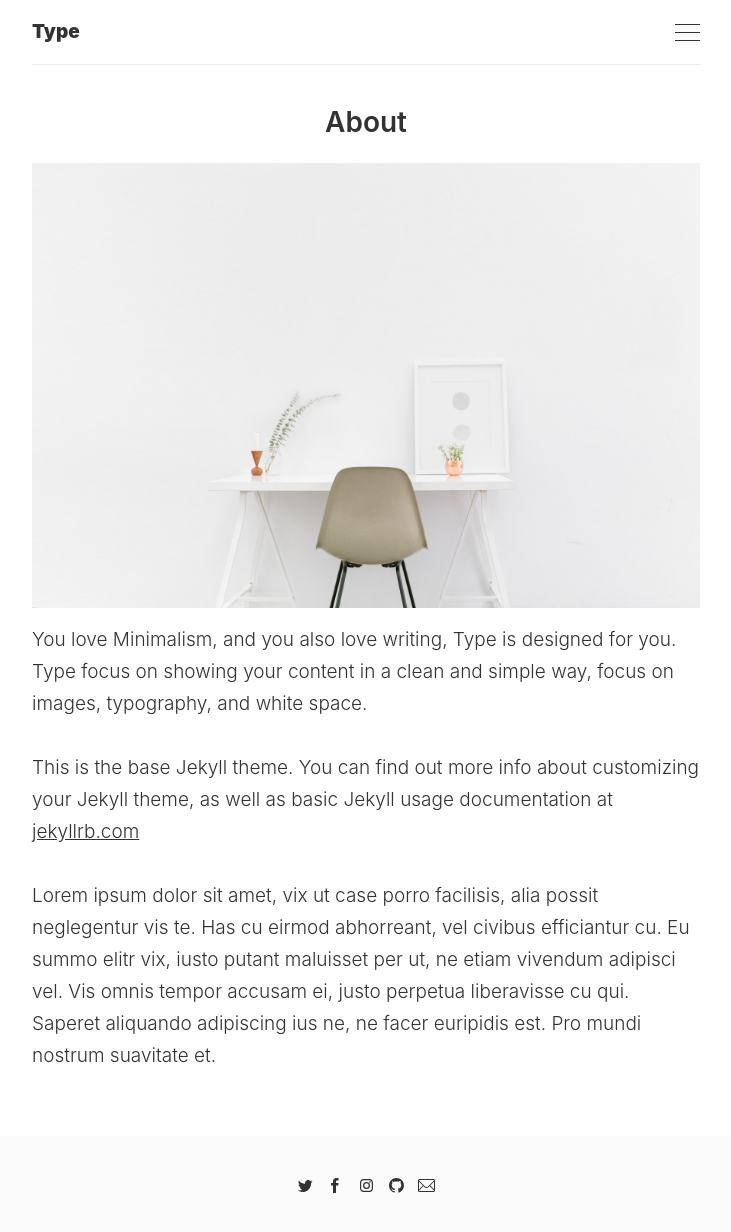
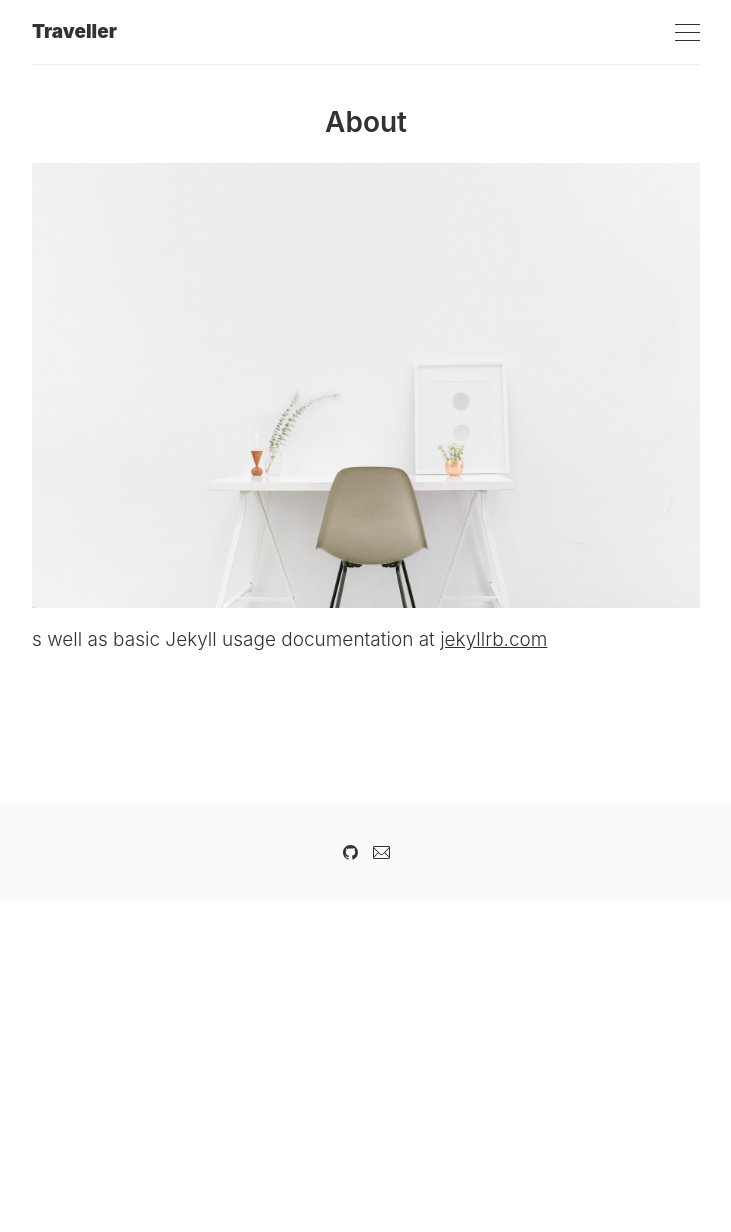
Before and after one commit to suhyunbaik/suhyunbaik.github.io, a Jekyll site: the page built from _pages/about.md, in a window 1280 px wide. Shown: the whole page, without its empty margins (274-1005 px from the left). Built offline with Jekyll 4.4.1, drawn with Linux system fonts in a browser that asks for light colours; after the commit the page ends 900 px from its top, so only the background shows below that.

Commit message:
Feat: edit footer and config

```diff
--- a/_config.yml
+++ b/_config.yml
@@ -6,7 +6,7 @@
 # 'jekyll serve'. If you change this file, please restart the server process.
 
 # Site settings
-title:       Type
+title:       Traveller
 email:       'suhyunbaik89@gmail.com'
 description: ''
 baseurl:     '' # The subpath of your site, e.g. /blog
--- a/_includes/footer.html
+++ b/_includes/footer.html
@@ -3,21 +3,21 @@
     <div class='o-grid__col o-grid__col--full'>
 
       <ul class='o-plain-list c-social-nav u-text-center'>
-        <li class='c-social-nav__item'>
-          <a href='{{ site.twitter }}' target='_blank'>
-            <span class='c-social-nav__icon' data-icon='ei-sc-twitter' data-size='s'></span>
-          </a>
-        </li>
-        <li class='c-social-nav__item'>
-          <a href='{{ site.facebook }}' target='_blank'>
-            <span class='c-social-nav__icon' data-icon='ei-sc-facebook' data-size='s'></span>
-          </a>
-        </li>
-        <li class='c-social-nav__item'>
-          <a href='{{ site.instagram }}' target='_blank'>
-            <span class='c-social-nav__icon' data-icon='ei-sc-instagram' data-size='s'></span>
-          </a>
-        </li>
+<!--        <li class='c-social-nav__item'>-->
+<!--          <a href='{{ site.twitter }}' target='_blank'>-->
+<!--            <span class='c-social-nav__icon' data-icon='ei-sc-twitter' data-size='s'></span>-->
+<!--          </a>-->
+<!--        </li>-->
+<!--        <li class='c-social-nav__item'>-->
+<!--          <a href='{{ site.facebook }}' target='_blank'>-->
+<!--            <span class='c-social-nav__icon' data-icon='ei-sc-facebook' data-size='s'></span>-->
+<!--          </a>-->
+<!--        </li>-->
+<!--        <li class='c-social-nav__item'>-->
+<!--          <a href='{{ site.instagram }}' target='_blank'>-->
+<!--            <span class='c-social-nav__icon' data-icon='ei-sc-instagram' data-size='s'></span>-->
+<!--          </a>-->
+<!--        </li>-->
         <li class='c-social-nav__item'>
           <a href='{{ site.github }}' target='_blank'>
             <span class='c-social-nav__icon' data-icon='ei-sc-github' data-size='s'></span>
--- a/_pages/about.md
+++ b/_pages/about.md
@@ -4,8 +4,4 @@ title: About
 image: '/images/pages/about.jpeg'
 ---
 
-You love Minimalism, and you also love writing, Type is designed for you. Type focus on showing your content in a clean and simple way, focus on images, typography, and white space.
-
-This is the base Jekyll theme. You can find out more info about customizing your Jekyll theme, as well as basic Jekyll usage documentation at [jekyllrb.com](http://jekyllrb.com/)
-
-Lorem ipsum dolor sit amet, vix ut case porro facilisis, alia possit neglegentur vis te. Has cu eirmod abhorreant, vel civibus efficiantur cu. Eu summo elitr vix, iusto putant maluisset per ut, ne etiam vivendum adipisci vel. Vis omnis tempor accusam ei, justo perpetua liberavisse cu qui. Saperet aliquando adipiscing ius ne, ne facer euripidis est. Pro mundi nostrum suavitate et.
+s well as basic Jekyll usage documentation at [jekyllrb.com](http://jekyllrb.com/)
```
